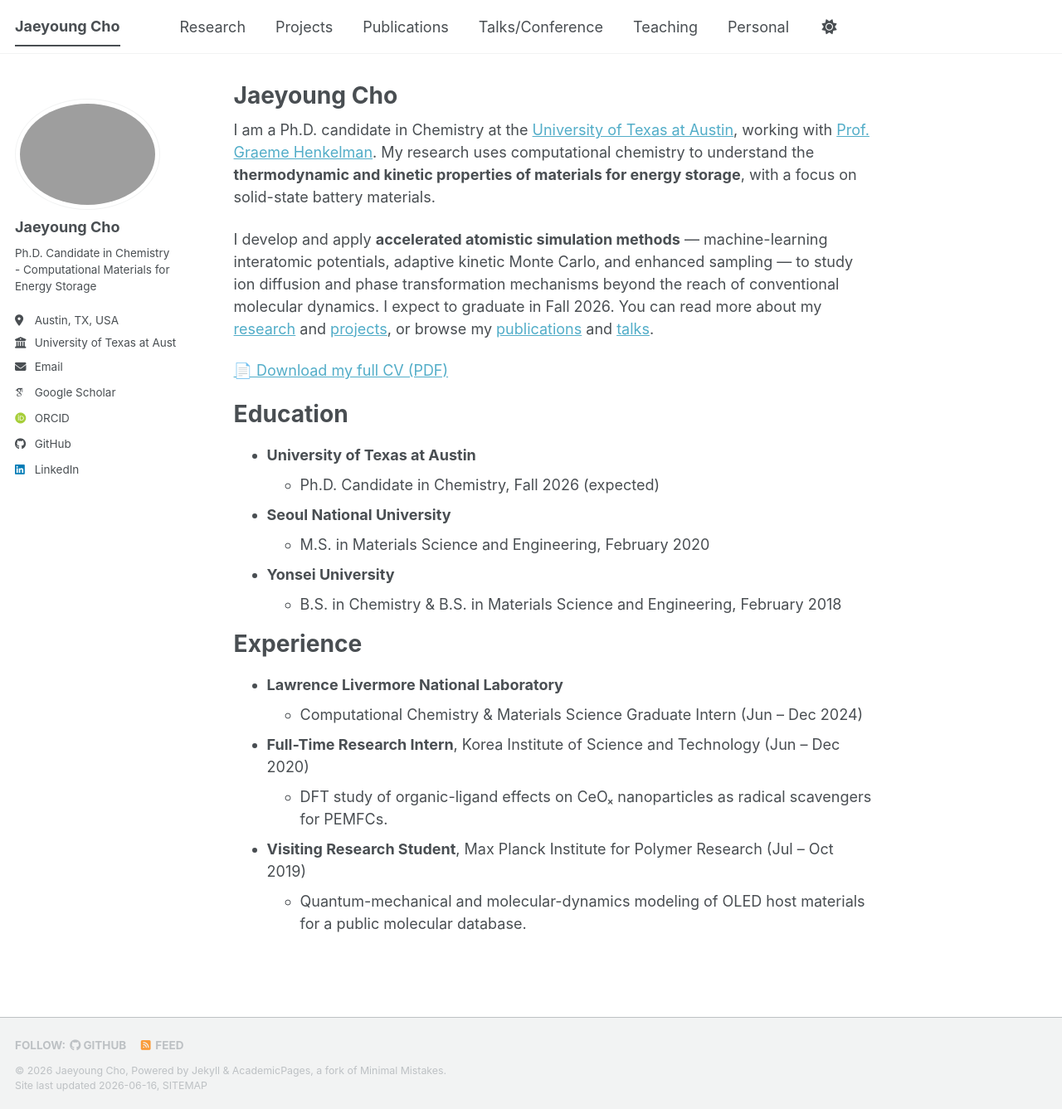
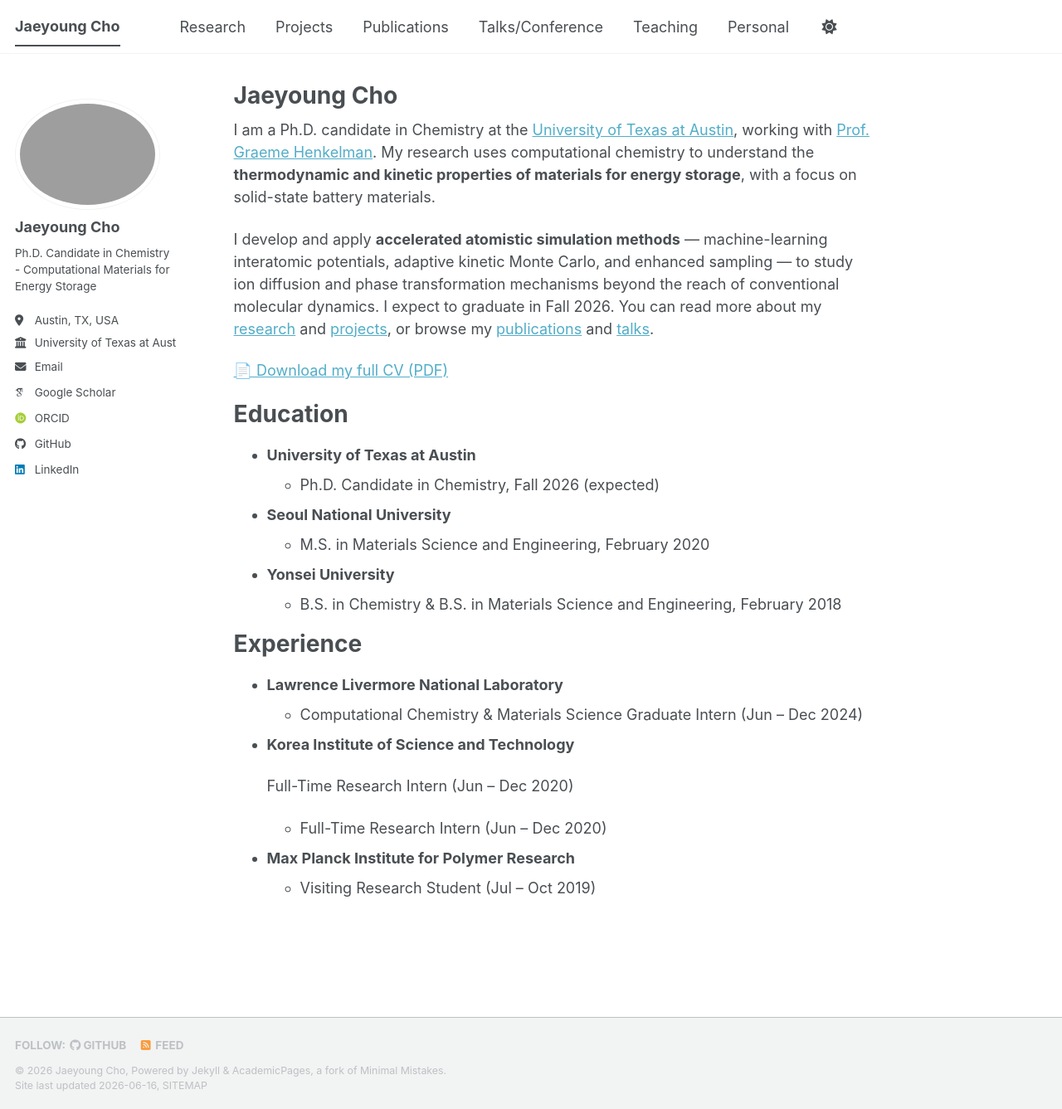
Before and after one commit to jycho5758/jycho5758.github.io, a Jekyll site: the page built from _pages/about.md, in a window 1280 px wide and 1337 px high. Shown: the whole window at 83% size. Built offline with Jekyll 4.4.1, drawn with Linux system fonts in a browser that asks for light colours; some web fonts are replaced; a script bundle is joined from its source files by our own code; library files that are not in the unit come from our copies.

Commit message:
Update about.md

```diff
--- a/_pages/about.md
+++ b/_pages/about.md
@@ -27,8 +27,10 @@ Experience
 * **Lawrence Livermore National Laboratory**
   * Computational Chemistry & Materials Science Graduate Intern (Jun – Dec 2024)
 
-* **Full-Time Research Intern**, Korea Institute of Science and Technology (Jun – Dec 2020)
-  * DFT study of organic-ligand effects on CeOₓ nanoparticles as radical scavengers for PEMFCs.
+* **Korea Institute of Science and Technology**
 
-* **Visiting Research Student**, Max Planck Institute for Polymer Research (Jul – Oct 2019)
-  * Quantum-mechanical and molecular-dynamics modeling of OLED host materials for a public molecular database.
+  Full-Time Research Intern (Jun – Dec 2020)
+  * Full-Time Research Intern (Jun – Dec 2020)
+
+* **Max Planck Institute for Polymer Research**
+  * Visiting Research Student (Jul – Oct 2019)
```
